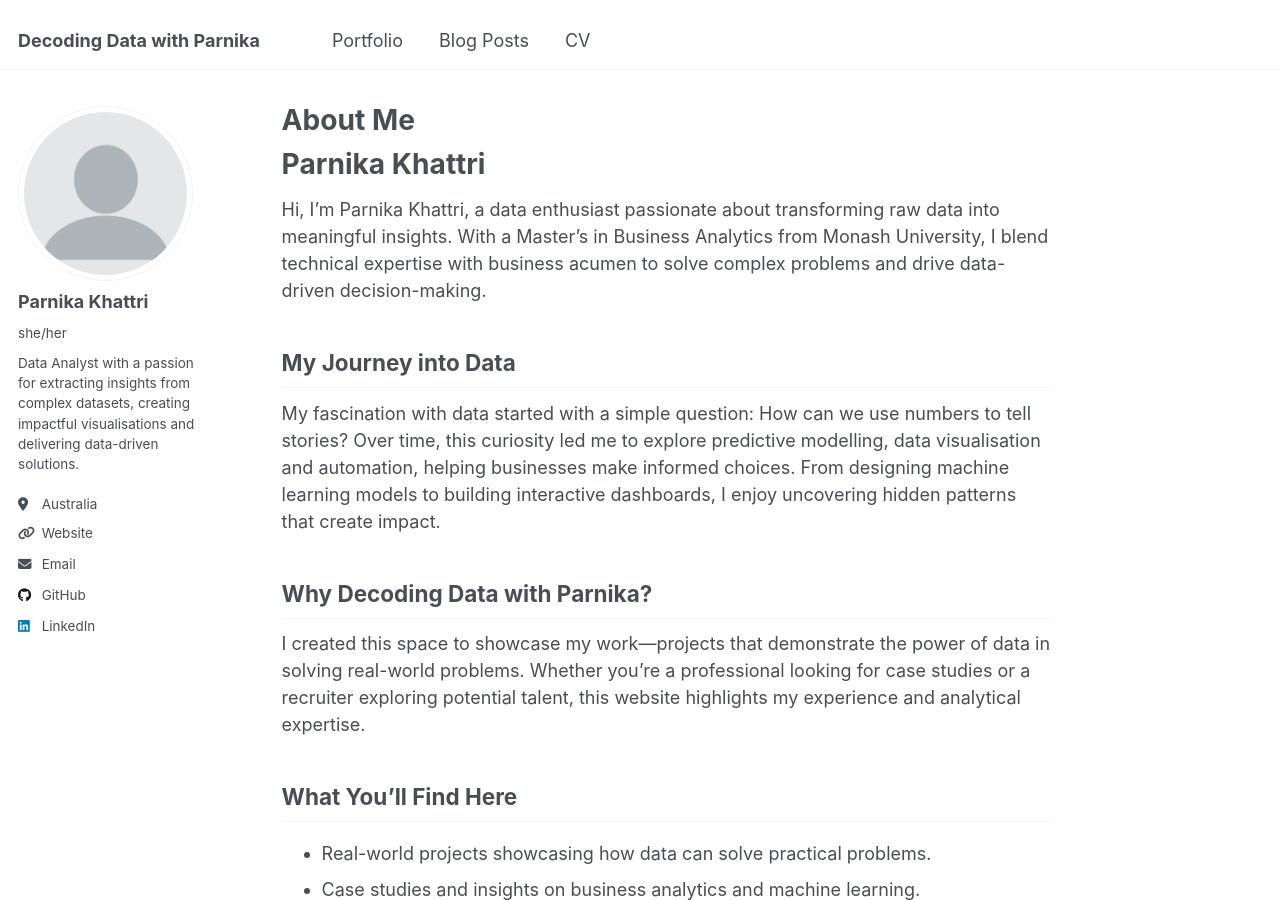
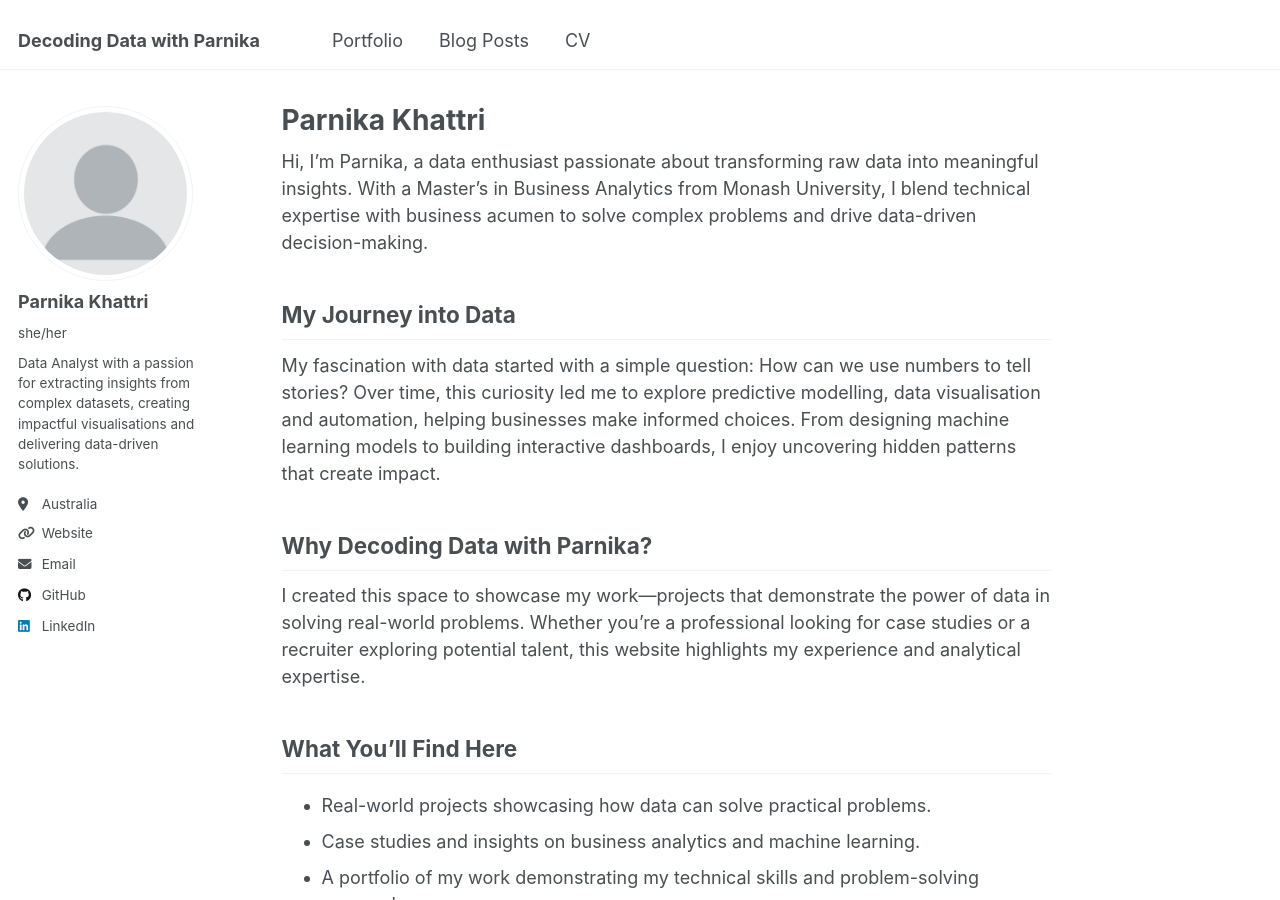
Before and after one commit to parnikakhattri/parnikakhattri.github.io, a Jekyll site: the page built from _pages/about.md, in a window 1280 px wide and 900 px high. Built offline with Jekyll 4.4.1, drawn with Linux system fonts in a browser that asks for light colours.

Commit message:
Adding minor changes to about.md

```diff
--- a/_pages/about.md
+++ b/_pages/about.md
@@ -1,15 +1,13 @@
 ---
 permalink: /
-title: "About Me"
+title: "Parnika Khattri"
 author_profile: true
 redirect_from:
   - /about/
   - /about.html
 ---
 
-# Parnika Khattri
-
-Hi, I'm Parnika Khattri, a data enthusiast passionate about transforming raw data into meaningful insights. With a Master’s in Business Analytics from Monash University, I blend technical expertise with business acumen to solve complex problems and drive data-driven decision-making.
+Hi, I'm Parnika, a data enthusiast passionate about transforming raw data into meaningful insights. With a Master’s in Business Analytics from Monash University, I blend technical expertise with business acumen to solve complex problems and drive data-driven decision-making.
 
 ## My Journey into Data
 
```
